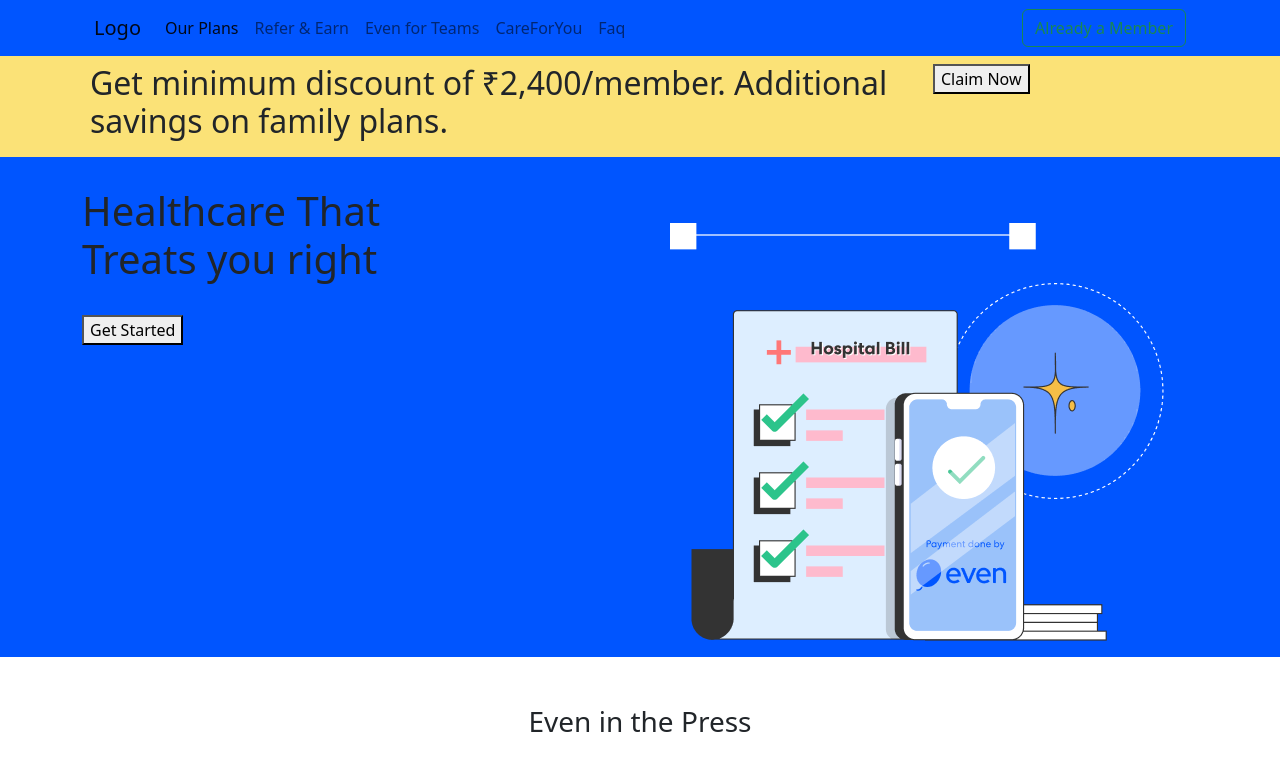
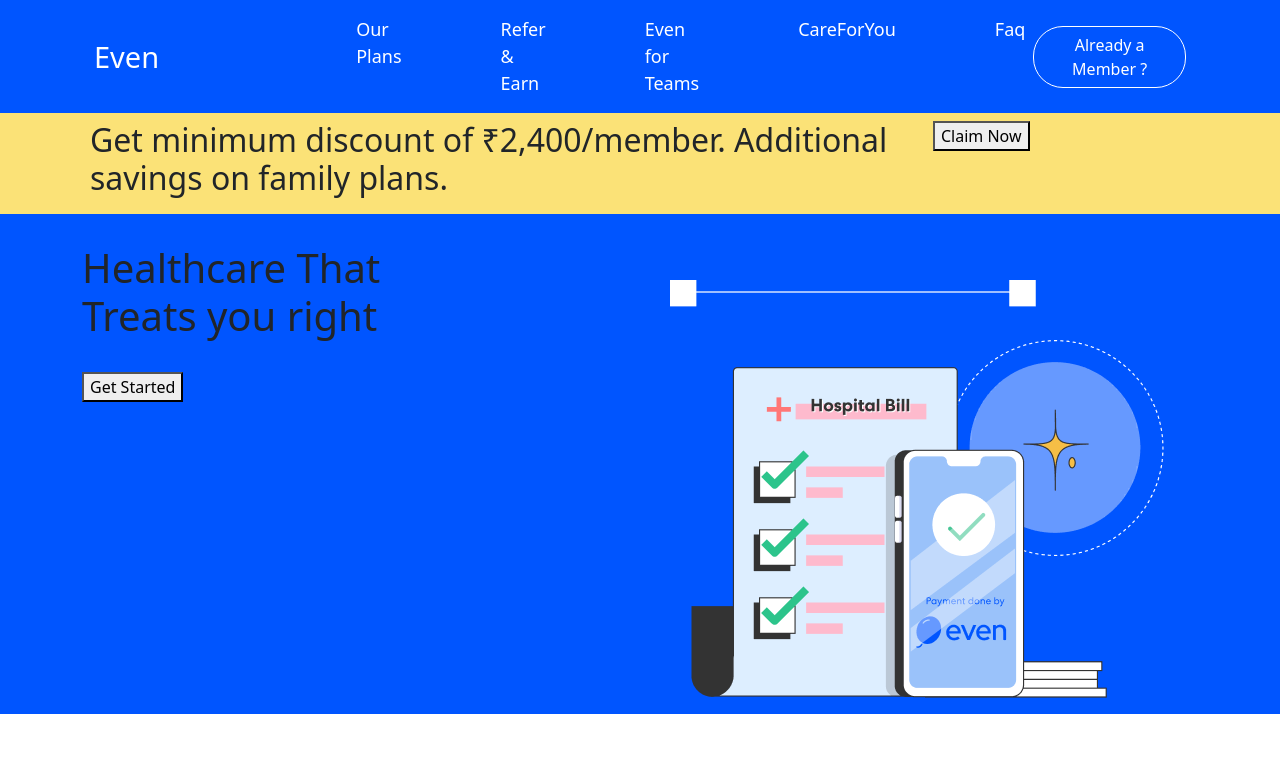
Before and after one commit to mehrabali2001/even_project, a plain HTML site: page index.html in a window 1280 px wide. Shown: the top 760 px of the page. Drawn offline with Linux system fonts and the light colour scheme.

Commit message:
Complete Header Section

```diff
--- a/css/style.css
+++ b/css/style.css
@@ -1,10 +1,33 @@
+/* Header Section Start */
 #header_section{
     background: #05f;
 }
-
+.navbar-brand {
+    color: #fff;
+    color: #fff !important;
+    font-size: 29px !important;
+}
+.nav-item {
+    margin-left: 83px;
+    font-size: 18px;
+}
+.nav-item a {
+    color: #fff;
+}
+.navbar-nav {
+    margin-left: 90px;
+}
+.btn-outline-success {
+    border: 1px solid #fff !important;
+    color: #fff !important;
+    border-radius: 30px !important;
+    padding: 6px 20px !important;
+}
 .bg-light {
    background: #05f !important;
 }
+/* Header Section End */
+
 #claim{
     background: #fbe277;
 }
--- a/index.html
+++ b/index.html
@@ -13,16 +13,16 @@
 <body>
     <section id="header_section">
         <div class="container">
-            <nav class="navbar navbar-expand-lg navbar-light text-white">
+<nav class="navbar navbar-expand-lg navbar-light text-light">
   <div class="container-fluid">
-    <a class="navbar-brand" href="#">Logo</a>
+    <a class="navbar-brand" href="#">Even</a>
     <button class="navbar-toggler" type="button" data-bs-toggle="collapse" data-bs-target="#navbarSupportedContent" aria-controls="navbarSupportedContent" aria-expanded="false" aria-label="Toggle navigation">
       <span class="navbar-toggler-icon"></span>
     </button>
     <div class="collapse navbar-collapse" id="navbarSupportedContent">
       <ul class="navbar-nav me-auto mb-2 mb-lg-0">
         <li class="nav-item">
-          <a class="nav-link active" aria-current="page" href="#">Our Plans</a>
+          <a class="nav-link" aria-current="page" href="#">Our Plans</a>
         </li>
         <li class="nav-item">
           <a class="nav-link" href="#">Refer & Earn</a>
@@ -40,7 +40,7 @@
 
       </ul>
       <form class="d-flex">
-        <button class="btn btn-outline-success" type="submit">Already a Member</button>
+        <button class="btn btn-outline-success" type="submit">Already a Member ?</button>
       </form>
     </div>
   </div>
```
